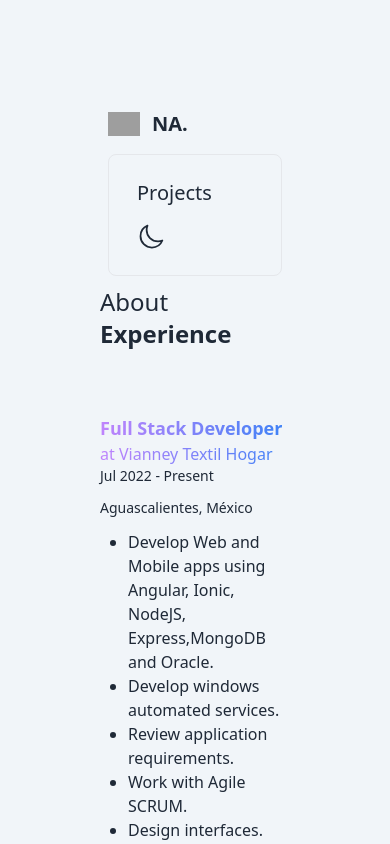
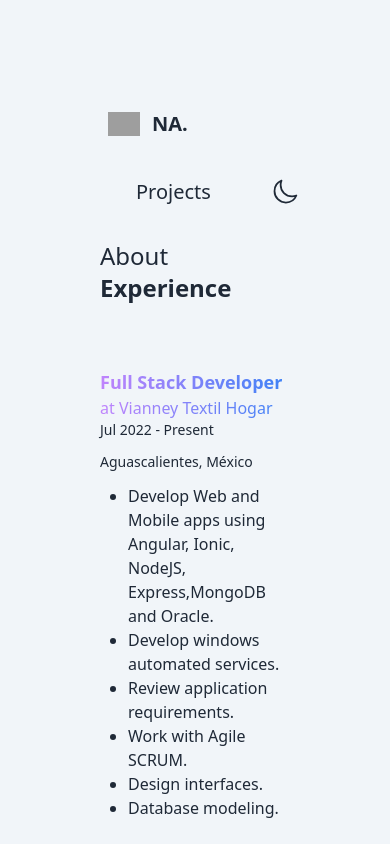
Before and after one commit to Natanael-Acero/next.js-portfolio, a Next.js app: page / in a window 390 px wide. Shown: the top 844 px of the page. Built offline with nearby package versions, Linux system fonts and the light colour scheme; grey boxes are pictures that could not be loaded.

Commit message:
Changed responsivity style

```diff
--- a/app/components/Navigation.jsx
+++ b/app/components/Navigation.jsx
@@ -12,7 +12,7 @@ export default function Navigation() {
                 </Link>
 
                 <div className="w-full md:block md:w-auto" id="navbar-default">
-                    <ul className="flex flex-col p-4 mt-4 border  rounded-lg  md:flex-row md:space-x-8 md:mt-0 md:text-sm md:font-medium md:border-0 ">
+                    <ul className="flex p-4 mt-4 rounded-lg  flex-row space-x-8 mt-0 text-sm font-medium ">
                         <li>
                             <Link href="/projects" className="block py-2 pl-3 pr-4 md:bg-transparent md:p-0  text-xl" aria-current="page">Projects</Link>
                         </li>
```
